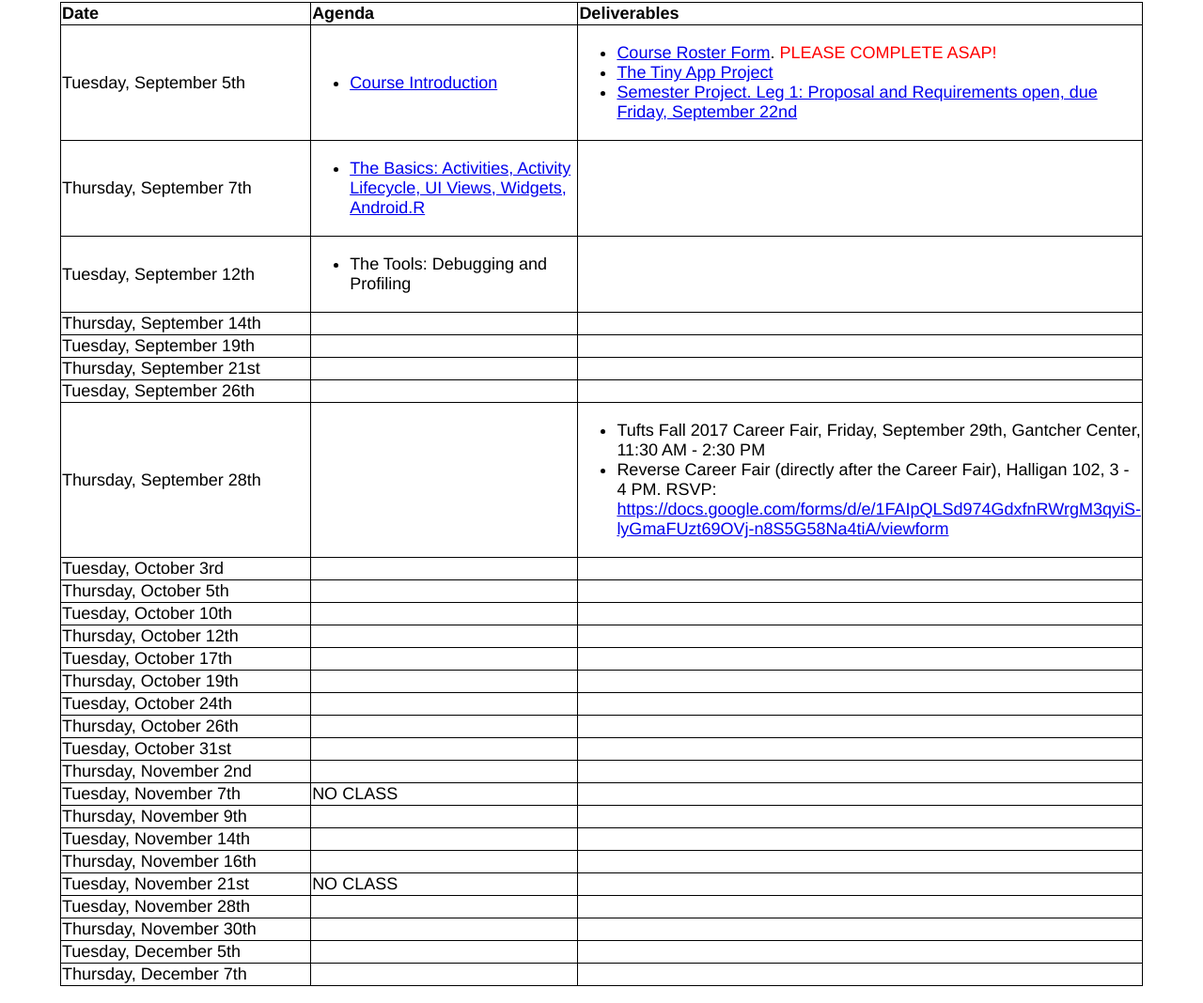
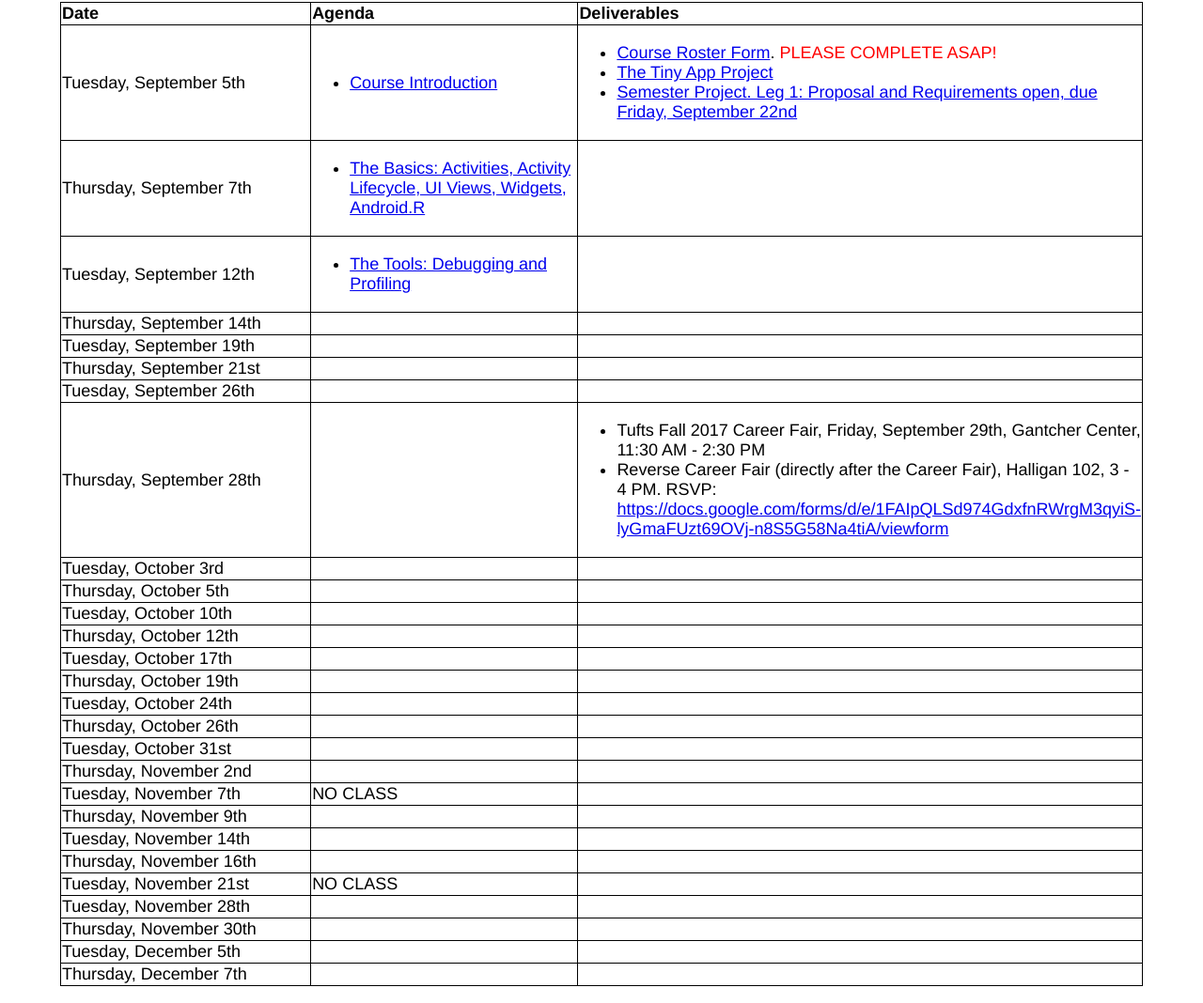
Before and after one commit to tuftsdev/MobileDev, a plain HTML site: page index.html in a window 1280 px wide. Shown: the part 2216-3284 px from the top of the page at 94% size. Drawn offline with Linux system fonts and the light colour scheme.

Commit message:
Posted 9/12 notes

```diff
--- a/index.html
+++ b/index.html
@@ -138,7 +138,7 @@
 <td>Tuesday, September 12th</td>
 <td>
 	<ul>
-		<li>The Tools: Debugging and Profiling</li>
+		<li><a href="https://github.com/tuftsdev/MobileDev/blob/gh-pages/class_outlines.md#tuesday-september-12th-the-toolchain">The Tools: Debugging and Profiling</a></li>
 	</ul>
 </td>
 <td>&nbsp;</td>
```
